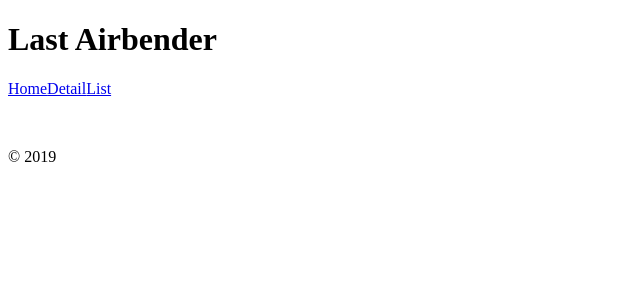
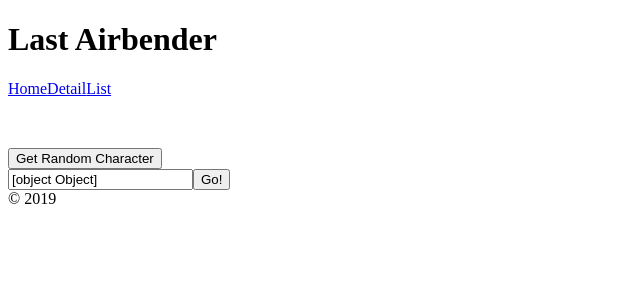
Before and after one commit to 401-advanced-javascript-donna/forms-n-routes, a React app: page / in a window 1280 px wide. Shown: the top 300 px of the page, without its empty margins (0-640 px from the left). Built offline with nearby package versions, Linux system fonts and the light colour scheme; no server answers.

Commit message:
working on form

```diff
--- a/src/components/App.js
+++ b/src/components/App.js
@@ -16,7 +16,7 @@ const App = () => (
     <Switch>
       <Route exact path="/" component={Home} />
       <Route path="/detail" component={Detail} />
-      <Route path="/list" component={List} />
+      <Route path="/list/:name" component={List} />
     </Switch>
     <Footer />
   </Router>
--- /dev/null
+++ b/src/components/Form.js
@@ -0,0 +1,21 @@
+import React from 'react';
+import PropTypes from 'prop-types';
+
+const Form = ({ handleSubmit, handleChange, name }) => {
+
+  return (
+    <form onSubmit={handleSubmit}>
+      <input type="text" name="name" value={name} onChange={handleChange}></input>
+      <button>Go!</button>
+    </form>
+  );
+
+};
+
+Form.propTypes = {
+  handleSubmit: PropTypes.func.isRequired,
+  handleChange: PropTypes.func.isRequired,
+  name: PropTypes.string.isRequired
+};
+
+export default Form;
--- a/src/components/Home.js
+++ b/src/components/Home.js
@@ -1,23 +1,52 @@
 import React, { Component } from 'react';
 import apiCall from '../services/api-call';
 import Character from './Character';
+import Form from './Form';
+import PropTypes from 'prop-types';
 
 export default class Home extends Component {
+  static propTypes = {
+    history: PropTypes.object.isRequired
+  }
 
   state = {
     character: {}
   }
 
+  fetch() {
+    return apiCall()
+      .then(item => this.setState({ character: item[0] }));
+  }
+
   componentDidMount() {
-    apiCall()
-      .then((item) => this.setState({ character: item[0] }));
+    this.fetch();
+  }
+
+  handleClick = () => {
+    this.fetch();
+  }
+
+  handleSubmit = (e) => {
+    e.preventDefault();
+    this.props.history.push(`/list/${this.state.name}`);
+  }
+
+  handleChange = ({ target }) => {
+    this.setState({ name: target.value });
   }
 
   render() {
 
+    const name = this.state;
     return (
       <>
         <Character item={this.state.character} />
+        <button onClick={this.handleClick}>Get Random Character</button>
+        <Form
+          handleSubmit={this.handleSubmit}
+          handleChange={this.handleChange}
+          name={name}
+        />
       </>
     );
   }
```
